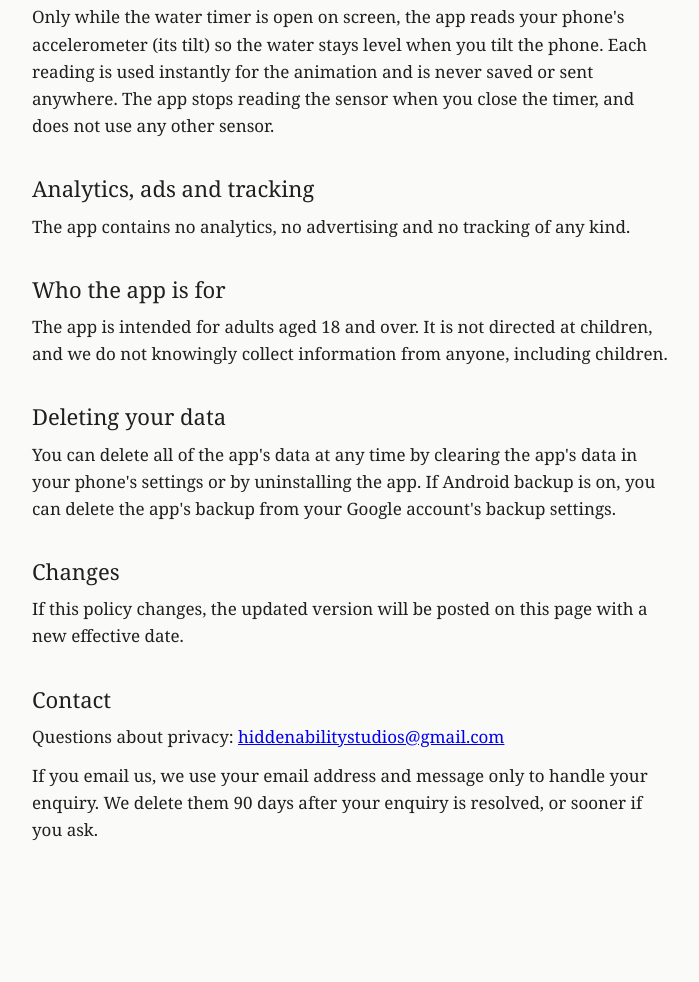
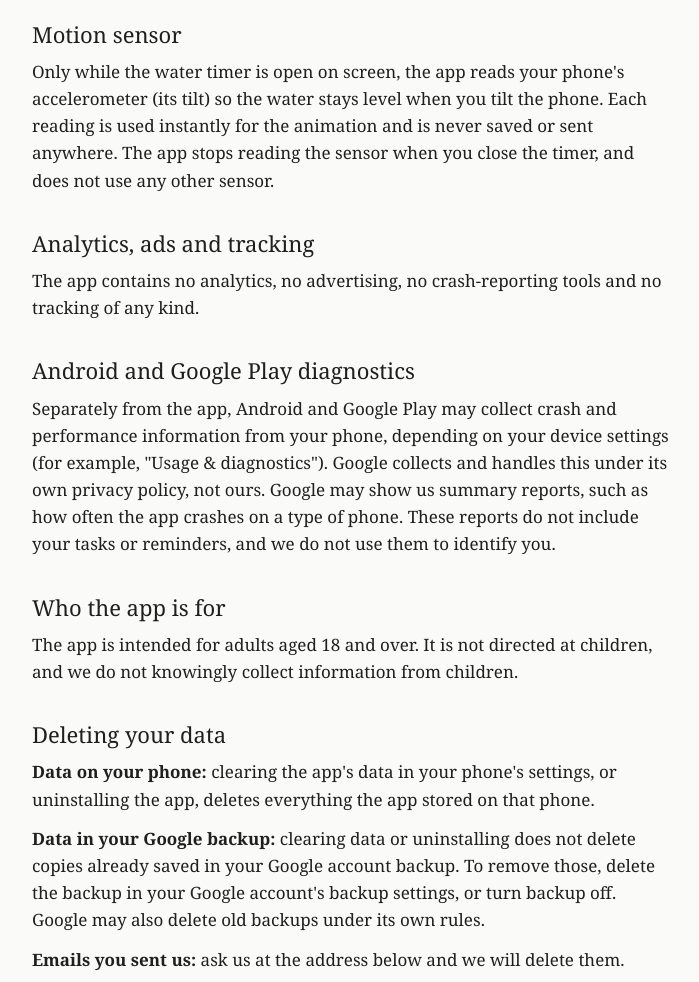
Before and after one commit to hiddenabilitystudios/not-usual-privacy, a plain HTML site: page index.html in a window 1280 px wide. Shown: the part 778-1760 px from the top of the page, without its empty margins (288-987 px from the left). Before the commit the page ends 1698 px from the top, so only its background shows below. Drawn offline with Linux system fonts and the light colour scheme.

Commit message:
Name Hidden Ability Studios as developer, explain Android diagnostics and backup deletion

```diff
--- a/index.html
+++ b/index.html
@@ -3,7 +3,7 @@
 <head>
 <meta charset="utf-8">
 <meta name="viewport" content="width=device-width, initial-scale=1">
-<title>Privacy Policy · Not Your Usual Reminder</title>
+<title>Privacy Policy · Not Your Usual Reminder · Hidden Ability Studios</title>
 <style>
   body { margin: 0; background: #fafaf8; color: #1f1f1d; font: 17px/1.6 Georgia, "Times New Roman", serif; }
   main { max-width: 640px; margin: 0 auto; padding: 48px 20px 64px; }
@@ -17,9 +17,9 @@
 <body>
 <main>
   <h1>Privacy Policy</h1>
-  <p class="meta">Not Your Usual Reminder. Effective 17 November 2026.</p>
+  <p class="meta">Not Your Usual Reminder, developed by Hidden Ability Studios. Effective 17 November 2026.</p>
 
-  <p>Not Your Usual Reminder is built to keep your tasks private. In short: <strong>we don't collect or share any of your data.</strong> Everything you type is stored on your phone, and is never sent to us.</p>
+  <p>This policy explains how Not Your Usual Reminder ("the app") handles your information. The app is developed by Hidden Ability Studios ("we", "us"). In short: the app has no account and no server, and nothing you type into it is sent to us. The only personal information we receive is what you choose to send us by email.</p>
 
   <h2>What the app stores, and where</h2>
   <p>Your tasks, the list of things you've done today, your reminders and your settings (such as sound on or off) are saved on your device. The app never sends them to us or to anyone else. The app has no account, no sign-in and no server.</p>
@@ -32,13 +32,18 @@
   <p>Only while the water timer is open on screen, the app reads your phone's accelerometer (its tilt) so the water stays level when you tilt the phone. Each reading is used instantly for the animation and is never saved or sent anywhere. The app stops reading the sensor when you close the timer, and does not use any other sensor.</p>
 
   <h2>Analytics, ads and tracking</h2>
-  <p>The app contains no analytics, no advertising and no tracking of any kind.</p>
+  <p>The app contains no analytics, no advertising, no crash-reporting tools and no tracking of any kind.</p>
+
+  <h2>Android and Google Play diagnostics</h2>
+  <p>Separately from the app, Android and Google Play may collect crash and performance information from your phone, depending on your device settings (for example, "Usage &amp; diagnostics"). Google collects and handles this under its own privacy policy, not ours. Google may show us summary reports, such as how often the app crashes on a type of phone. These reports do not include your tasks or reminders, and we do not use them to identify you.</p>
 
   <h2>Who the app is for</h2>
-  <p>The app is intended for adults aged 18 and over. It is not directed at children, and we do not knowingly collect information from anyone, including children.</p>
+  <p>The app is intended for adults aged 18 and over. It is not directed at children, and we do not knowingly collect information from children.</p>
 
   <h2>Deleting your data</h2>
-  <p>You can delete all of the app's data at any time by clearing the app's data in your phone's settings or by uninstalling the app. If Android backup is on, you can delete the app's backup from your Google account's backup settings.</p>
+  <p><strong>Data on your phone:</strong> clearing the app's data in your phone's settings, or uninstalling the app, deletes everything the app stored on that phone.</p>
+  <p><strong>Data in your Google backup:</strong> clearing data or uninstalling does not delete copies already saved in your Google account backup. To remove those, delete the backup in your Google account's backup settings, or turn backup off. Google may also delete old backups under its own rules.</p>
+  <p><strong>Emails you sent us:</strong> ask us at the address below and we will delete them.</p>
 
   <h2>Changes</h2>
   <p>If this policy changes, the updated version will be posted on this page with a new effective date.</p>
```
